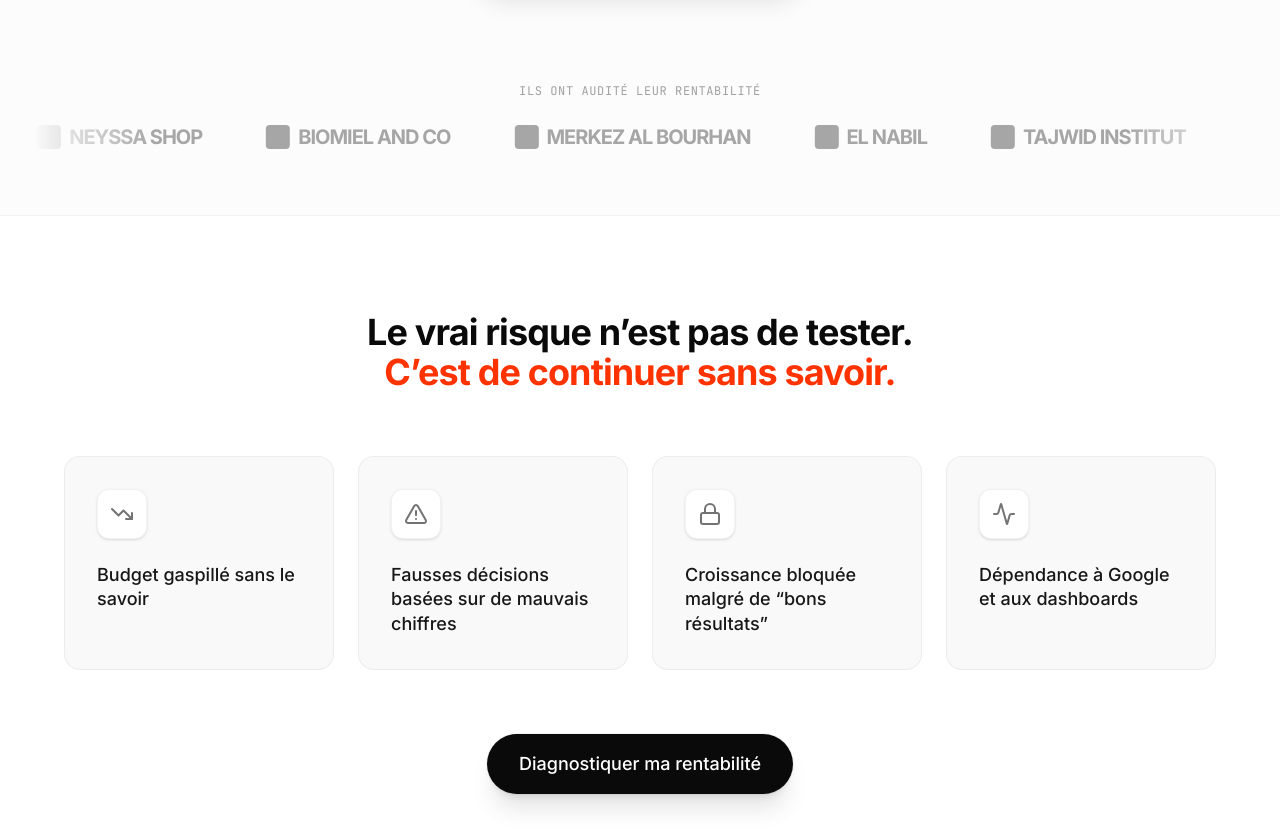
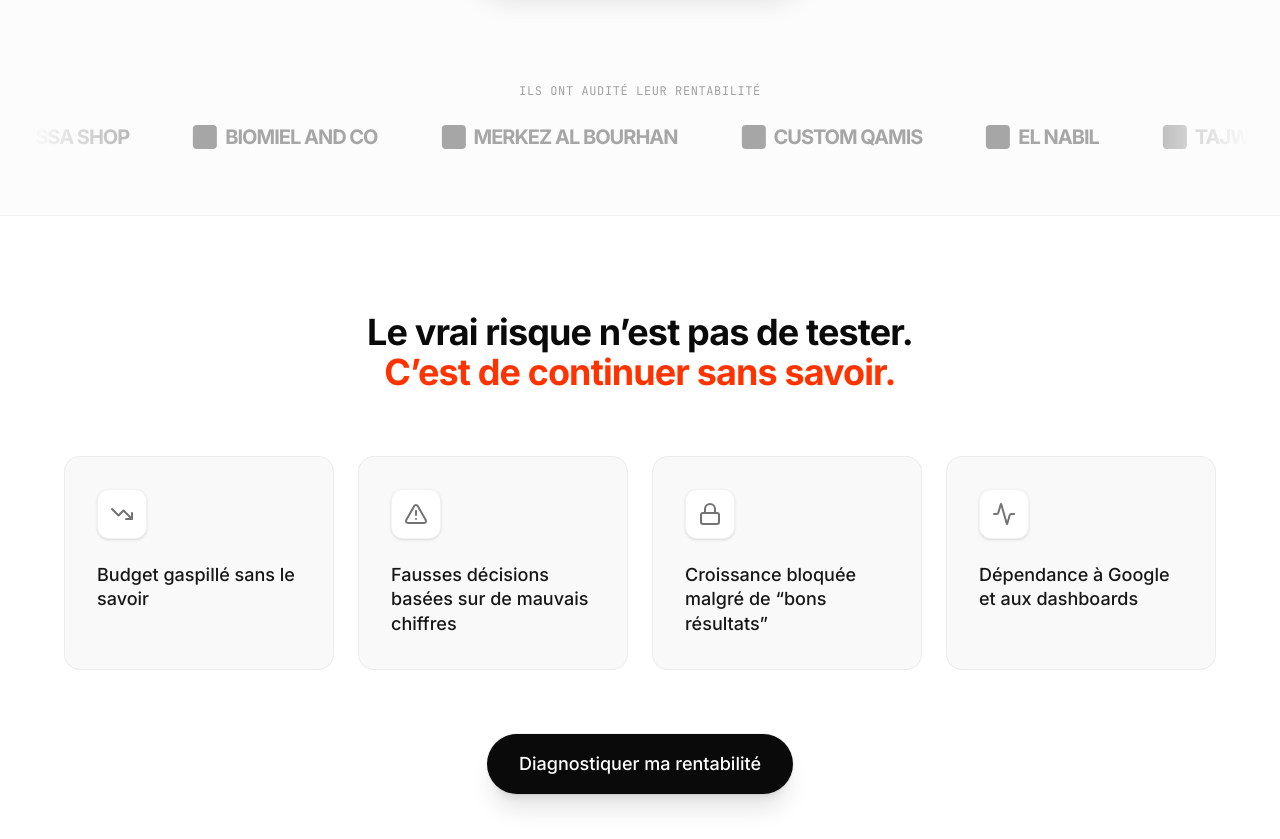
Before and after one commit to digitalfox703-rgb/Google-ads-LP, a Next.js app: page / in a window 1280 px wide. Shown: the part 1200-2039 px from the top of the page. Built offline with nearby package versions, Linux system fonts and the light colour scheme.

Commit message:
Update hero logos and ignore Vercel folder

```diff
--- a/components/Hero.tsx
+++ b/components/Hero.tsx
@@ -79,6 +79,7 @@ export function Hero() {
                 <LogoPlaceholder text="NEYSSA SHOP" />
                 <LogoPlaceholder text="BIOMIEL AND CO" />
                 <LogoPlaceholder text="MERKEZ AL BOURHAN" />
+                <LogoPlaceholder text="CUSTOM QAMIS" />
                 <LogoPlaceholder text="EL NABIL" />
                 <LogoPlaceholder text="TAJWID INSTITUT" />
                 <LogoPlaceholder text="MIEL ET VERTUS" />
```
Also changed, not shown: 1 other file (tests, documents, lock files or other folders).
